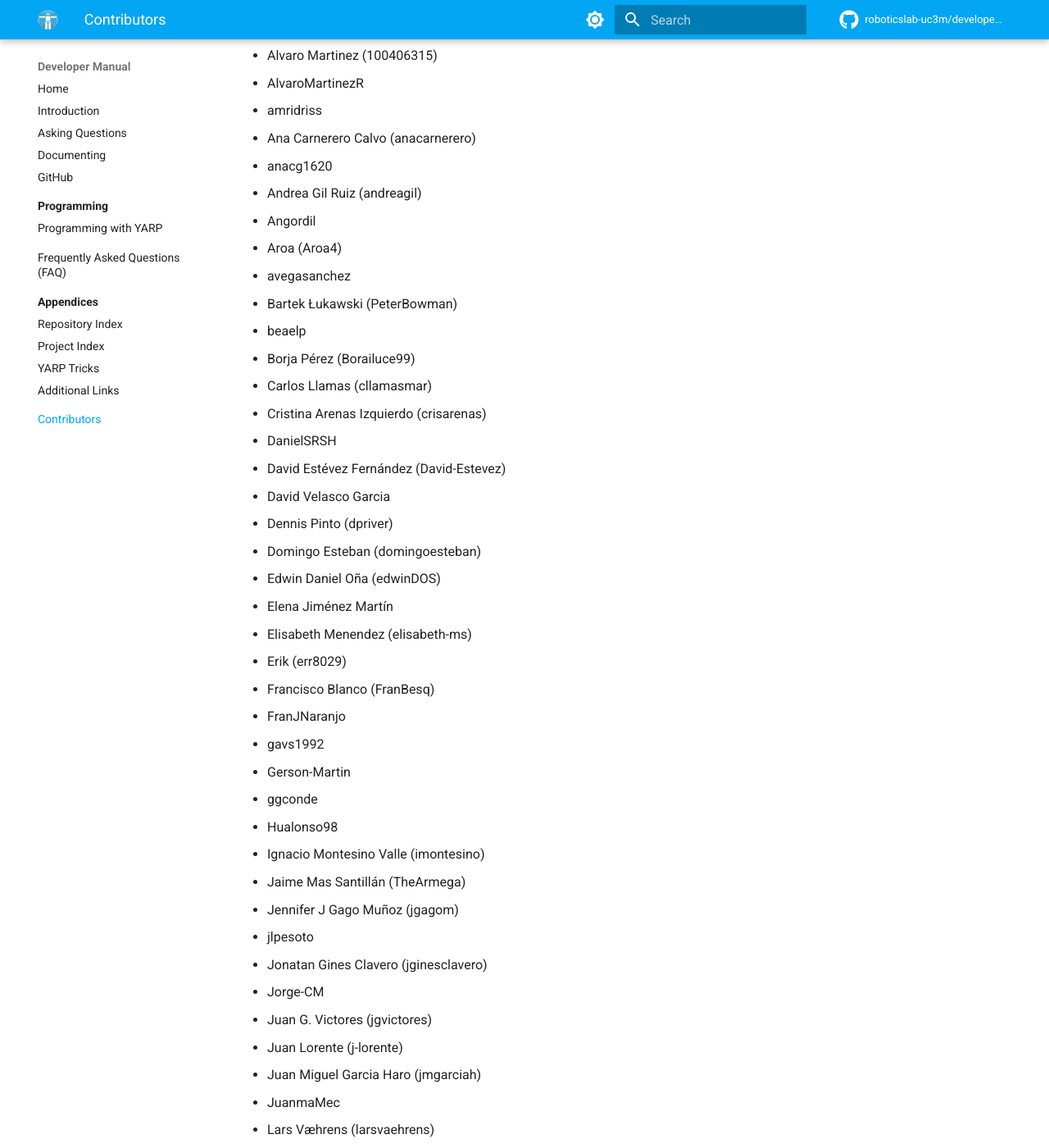
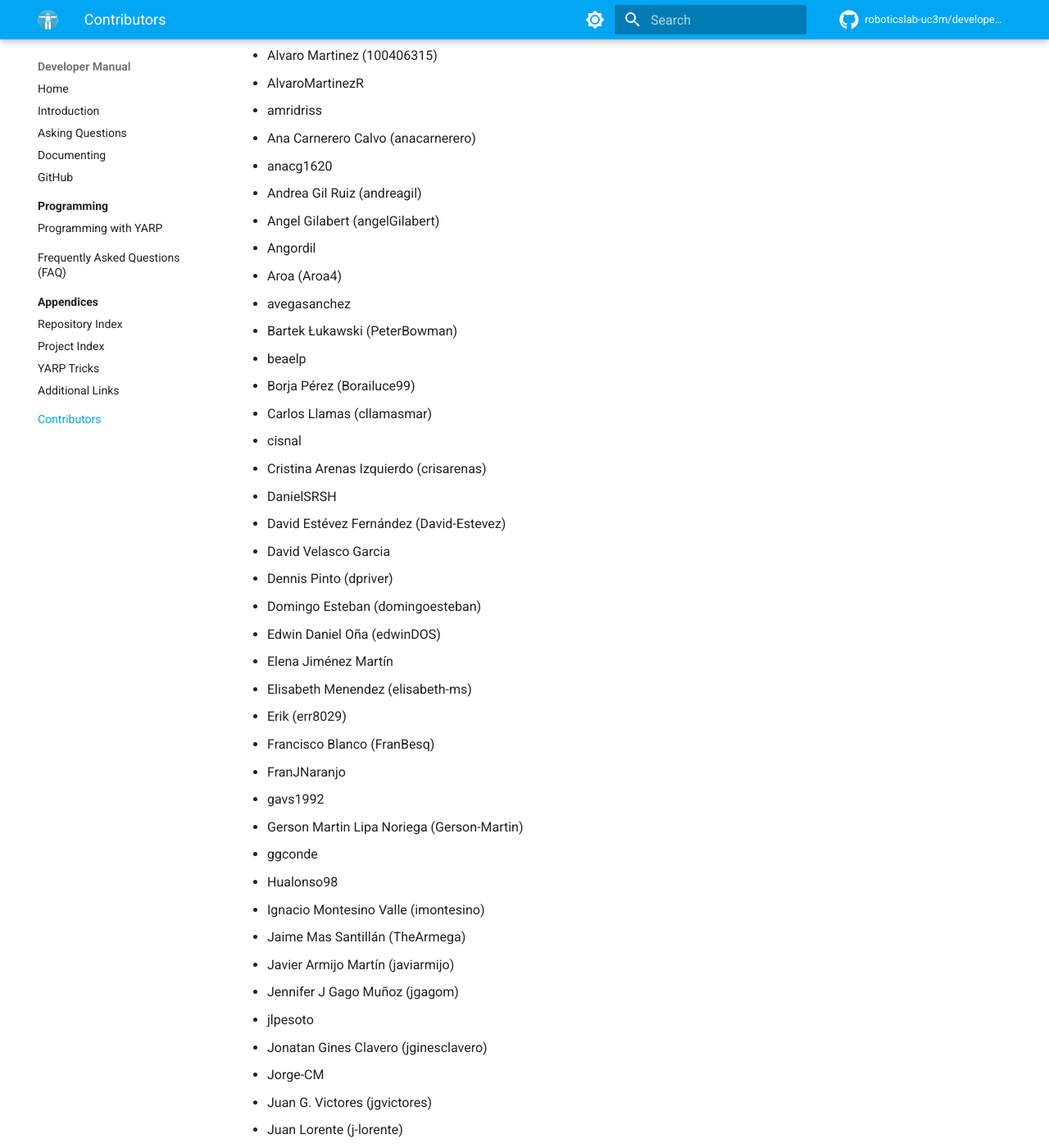
Before and after one commit to roboticslab-uc3m/developer-manual, an MkDocs documentation site: the page built from docs/contributors.md, in a window 1280 px wide and 1400 px high, scrolled down 334 px. Shown: the whole window at 82% size. Built offline with MkDocs 1.6.1 and Material for MkDocs 9.7.7, drawn with Linux system fonts in a browser that asks for light colours; comment, search, counter and statistics services are not loaded.

Commit message:
Update contributors

```diff
--- a/docs/contributors.md
+++ b/docs/contributors.md
@@ -13,6 +13,7 @@ This is a list of people who contributed to the roboticslab-uc3m software ecosys
 - Ana Carnerero Calvo (anacarnerero)
 - anacg1620
 - Andrea Gil Ruiz (andreagil)
+- Angel Gilabert (angelGilabert)
 - Angordil
 - Aroa (Aroa4)
 - avegasanchez
@@ -20,6 +21,7 @@ This is a list of people who contributed to the roboticslab-uc3m software ecosys
 - beaelp
 - Borja Pérez (Borailuce99)
 - Carlos Llamas (cllamasmar)
+- cisnal
 - Cristina Arenas Izquierdo (crisarenas)
 - DanielSRSH
 - David Estévez Fernández (David-Estevez)
@@ -33,11 +35,12 @@ This is a list of people who contributed to the roboticslab-uc3m software ecosys
 - Francisco Blanco (FranBesq)
 - FranJNaranjo
 - gavs1992
-- Gerson-Martin
+- Gerson Martin Lipa Noriega (Gerson-Martin)
 - ggconde
 - Hualonso98
 - Ignacio Montesino Valle (imontesino)
 - Jaime Mas Santillán (TheArmega)
+- Javier Armijo Martín (javiarmijo)
 - Jennifer J Gago Muñoz (jgagom)
 - jlpesoto
 - Jonatan Gines Clavero (jginesclavero)
```
